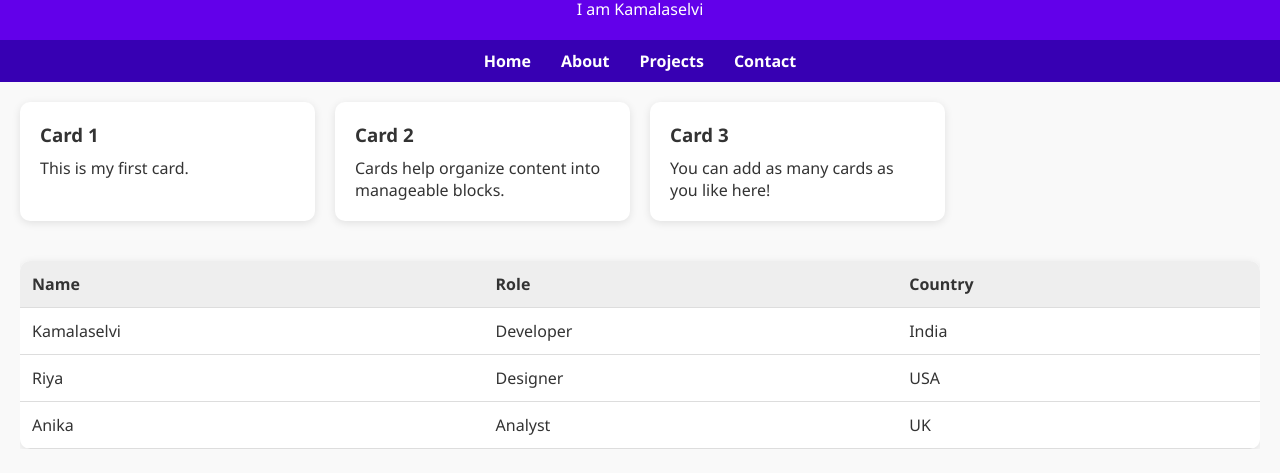
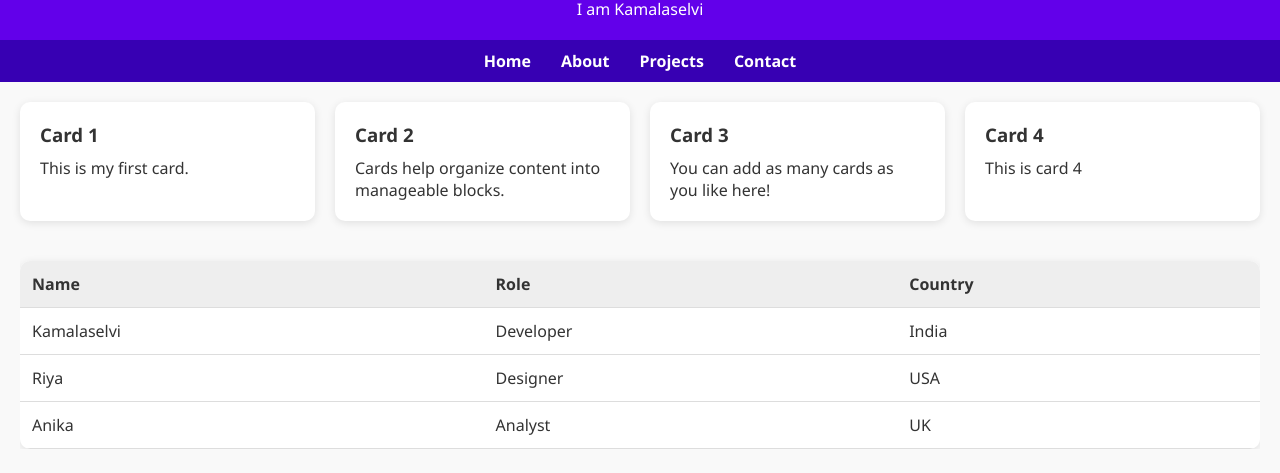
Before and after one commit to KAMALASELVIMAHENDRAN/devopscicd, a plain HTML site: page index.html in a window 1280 px wide. Shown: the part 65-538 px from the top of the page. Drawn offline with Linux system fonts and the light colour scheme.

Commit message:
Update index.html

```diff
--- a/index.html
+++ b/index.html
@@ -121,6 +121,11 @@
       <h3>Card 3</h3>
       <p>You can add as many cards as you like here!</p>
     </div>
+    <div class="card">
+      <h3>Card 4</h3>
+      <p>This is card 4</p>
+    </div>
+
 
     <div class="table-container">
       <table>
```
